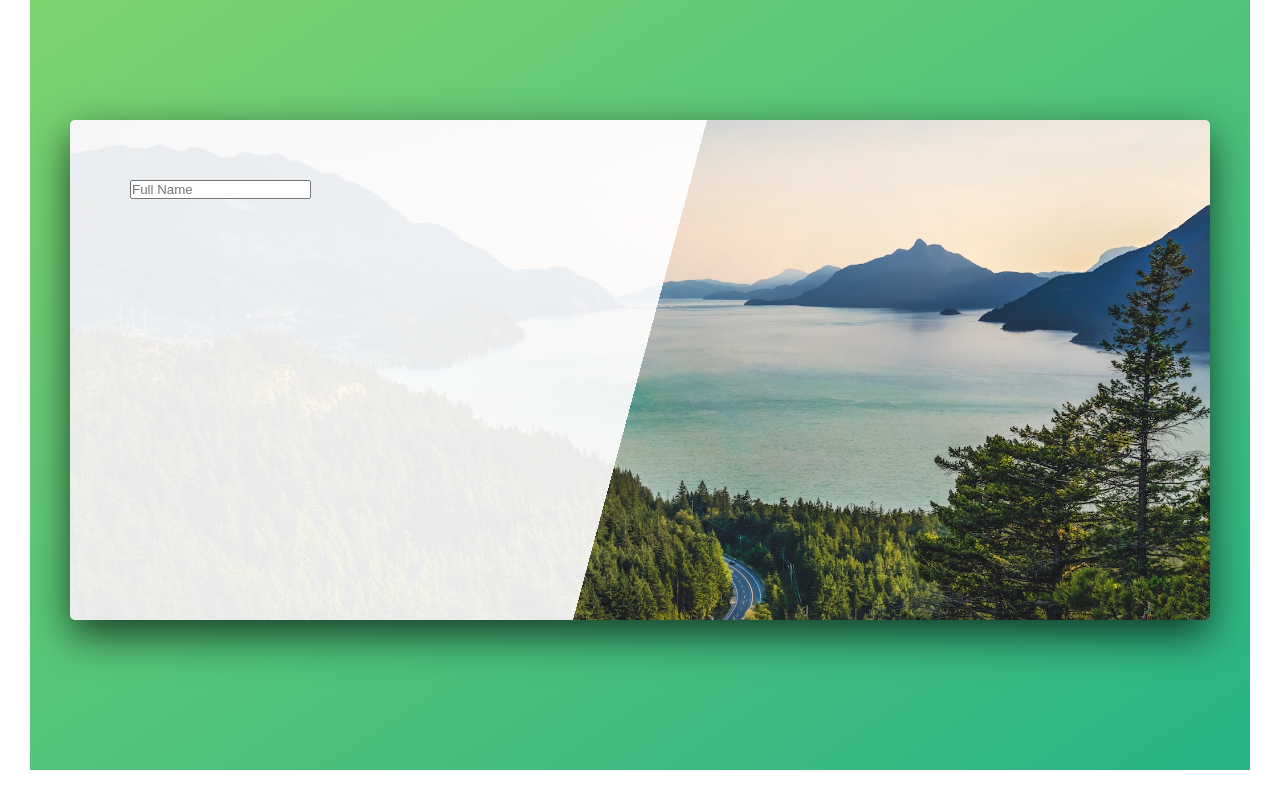
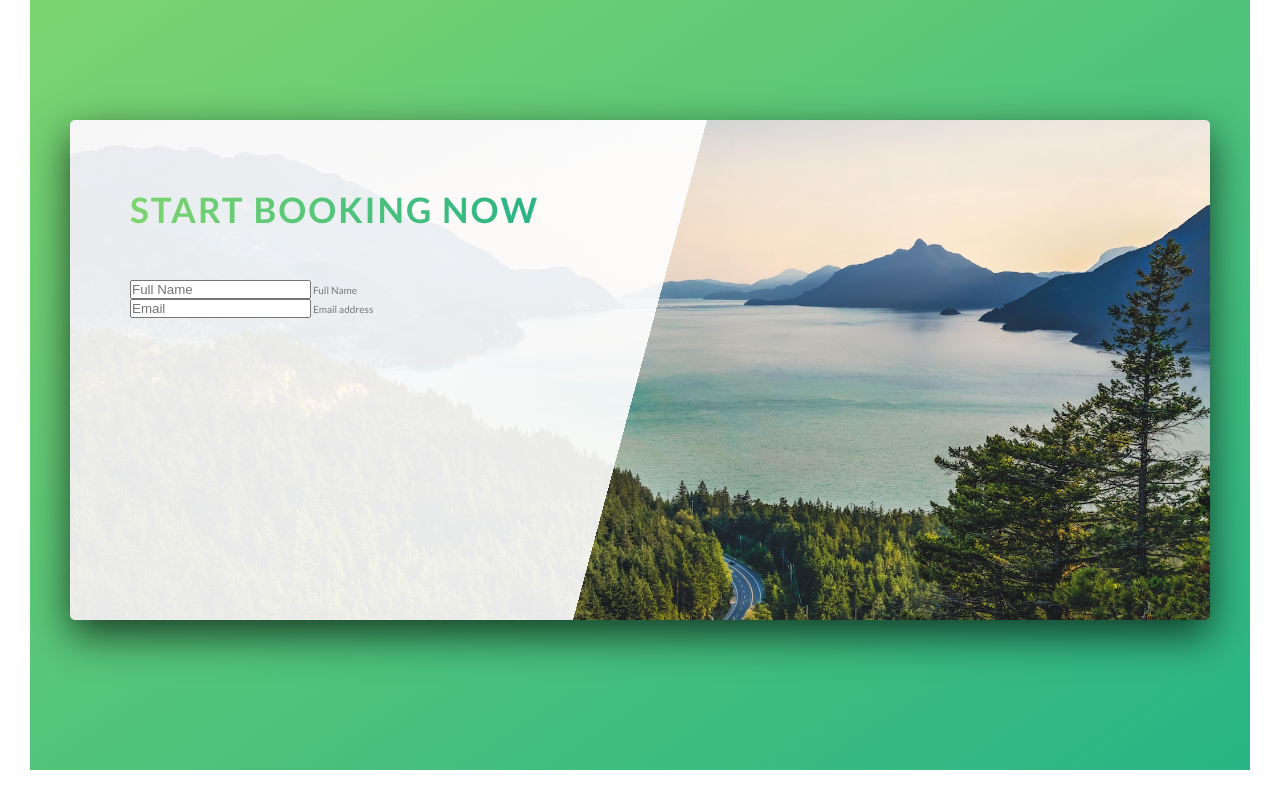
Before and after one commit to jjayjack/CSS-animations, a website: page index.html in a window 1280 px wide. Shown: the part 4688-5488 px from the top of the page. Drawn offline with Linux system fonts and the light colour scheme.

Commit message:
Updated form element

```diff
--- a/index.html
+++ b/index.html
@@ -352,13 +352,34 @@
 					<div class="book">
 						<div class="book__form">
 							<form action="#" class="form">
+								<div class="u-margin-bottom-medium">
+									<h2 class="heading-secondary">
+										Start booking now
+									</h2>
+								</div>
 								<div class="form__group">
 									<input
 										type="text"
 										class="form__input"
 										placeholder="Full Name"
+										id="name"
 										required
 									/>
+									<label for="name" class="form__label"
+										>Full Name</label
+									>
+								</div>
+								<div class="form__group">
+									<input
+										type="email"
+										class="form__input"
+										placeholder="Email"
+										id="email"
+										required
+									/>
+									<label for="email" class="form__label"
+										>Email address</label
+									>
 								</div>
 							</form>
 						</div>
```
